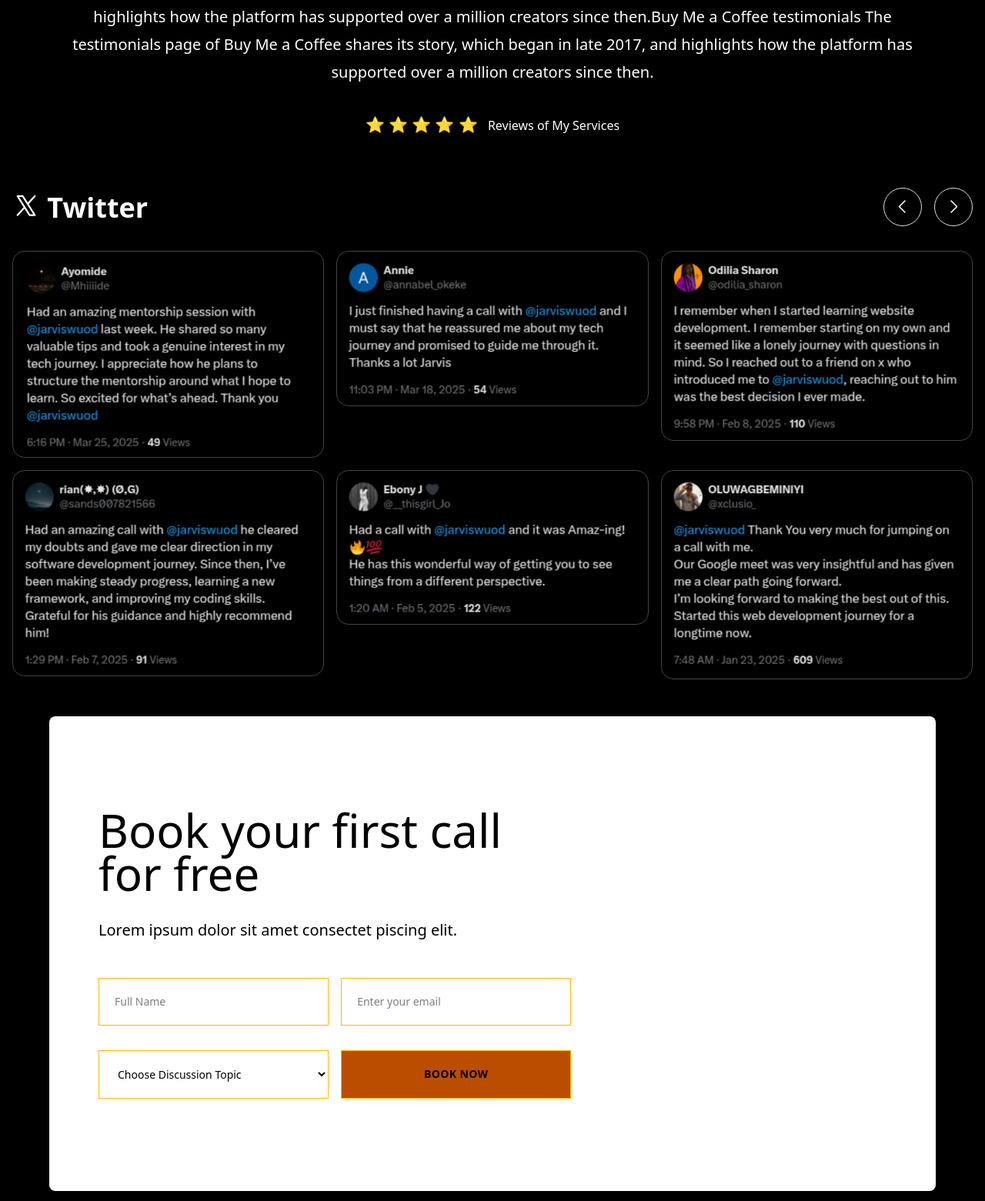
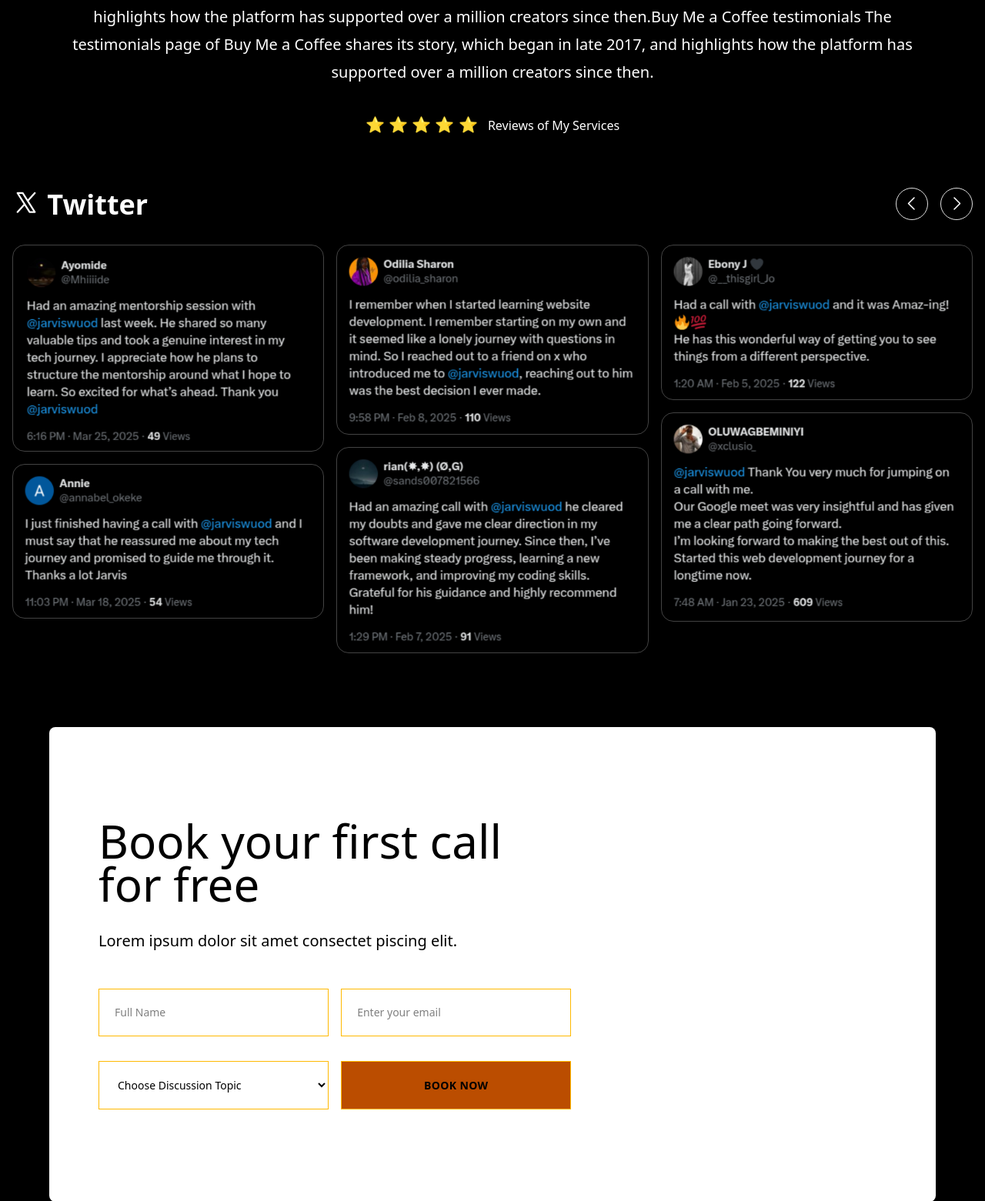
Before and after one commit to jarviswuod/jarvisWuodWebsite, a Django app: page / in a window 1280 px wide. Shown: the part 2955-4516 px from the top of the page at 77% size. Run offline with Django 5.2, Linux system fonts and the light colour scheme.

Commit message:
Added javascript; twitter testimonial level

```diff
--- /dev/null
+++ b/static/js/index.js
@@ -0,0 +1,24 @@
+// "use strict";
+
+// TWITTER TESTIMONIAL SLIDER
+console.log(121212);
+const testimonialUls = document.querySelectorAll("ul.testimonial.grid");
+console.log(testimonialUls);
+
+let current = 0;
+
+function showSlide(index) {
+  testimonialUls.forEach((ul, i) => ul.classList.toggle("hidden", i !== index));
+}
+
+function nextSlide() {
+  current = (current + 1) % testimonialUls.length;
+  showSlide(current);
+}
+
+function prevSlide() {
+  current = (current - 1 + testimonialUls.length) % testimonialUls.length;
+  showSlide(current);
+}
+
+showSlide(current); // init
--- /dev/null
+++ b/static/styles/index.css
@@ -0,0 +1,25 @@
+.scrollbar-hide::-webkit-scrollbar {
+  display: nne;
+}
+
+::-webkit-scrollbar {
+  width: 6px;
+}
+
+::-webkit-scrollbar-thumb {
+  background: #888;
+  border-radius: 10px;
+}
+
+::-webkit-scrollbar-thumb:hover {
+  background: #555;
+}
+
+ul::-webkit-scrollbar {
+  display: none;
+}
+
+ul {
+  -ms-overflow-style: none; /* IE/Edge */
+  scrollbar-width: none; /* Firefox */
+}
--- a/templates/base.html
+++ b/templates/base.html
@@ -6,6 +6,7 @@
     <meta charset="UTF-8" />
     <meta name="viewport" content="width=device-width, initial-scale=1.0" />
     <script src="https://cdn.jsdelivr.net/npm/@tailwindcss/browser@4"></script>
+
     <title>{% block title_content %}{% endblock title_content %}</title>
 
     <link
@@ -39,43 +40,18 @@
     />
     <link
       rel="manifest"
+      type="application/manifest+json"
       href="{% static
     '/favicon/site.webmanifest' %}"
     />
-
     <link
       rel="shortcut icon"
       type="image/png"
       href="{% static '/favicon/favicon.ico' %}"
     />
 
-    <style>
-      .scrollbar-hide::-webkit-scrollbar {
-        display: nne;
-      }
-
-      ::-webkit-scrollbar {
-        width: 6px;
-      }
-
-      ::-webkit-scrollbar-thumb {
-        background: #888;
-        border-radius: 10px;
-      }
-
-      ::-webkit-scrollbar-thumb:hover {
-        background: #555;
-      }
-
-      ul::-webkit-scrollbar {
-        display: none;
-      }
-
-      ul {
-        -ms-overflow-style: none; /* IE/Edge */
-        scrollbar-width: none; /* Firefox */
-      }
-    </style>
+    <link rel="stylesheet" href="{% static 'styles/index.css' %}" />
+    <script defer src="{% static 'js/index.js' %}"></script>
   </head>
   <body class="bg-black text-white">
     <header class="bg-black text-white">
--- a/templates/home.html
+++ b/templates/home.html
@@ -230,151 +230,194 @@
       </p>
       <p class="flex items-center gap-4">
         <i
-          class="ph ph-caret-left p-3 border-1 border-[#dedede] text-2xl rounded-full"
+          onclick="prevSlide()"
+          class="ph ph-caret-left p-2 border-1 border-[#dedede] text-2xl rounded-full cursor-pointer hover:bg-white hover:text-black duration-300 transform-all"
         >
         </i>
         <i
-          class="ph ph-caret-right p-3 border-1 border-[#dedede] text-2xl rounded-full"
+          onclick="nextSlide()"
+          class="ph ph-caret-right p-2 border-1 border-[#dedede] text-2xl rounded-full cursor-pointer hover:bg-white hover:text-black duration-300 transform-all"
         >
         </i>
       </p>
     </h4>
 
-    <ul class="grid grid-cols-3 gap-4 items-start">
-      <li class="border-1 border-[#434343] rounded-2xl overlow-hidden p-2">
+    <ul class="testimonial grid grid-cols-3 gap-4 items-start mb-24">
+      <li class="space-y-4">
+        <div class="border-1 border-[#434343] rounded-2xl overlow-hidden p-2">
           <img src="{% static "testimonials/image_1.png" %}" alt="twitter
           testimonial">
-      </li>
-      <li class="border-1 border-[#434343] rounded-2xl overlow-hidden p-2">
+        </div>
+        <div class="border-1 border-[#434343] rounded-2xl overlow-hidden p-2">
           <img src="{% static "testimonials/image_2.png" %}" alt="twitter
           testimonial">
+        </div>
       </li>
-      <li class="border-1 border-[#434343] rounded-2xl overlow-hidden p-2">
+      <li class="space-y-4">
+        <div class="border-1 border-[#434343] rounded-2xl overlow-hidden p-2">
           <img src="{% static "testimonials/image_3.png" %}" alt="twitter
           testimonial">
-      </li>
-      <li class="border-1 border-[#434343] rounded-2xl overlow-hidden p-2">
+        </div>
+        <div class="border-1 border-[#434343] rounded-2xl overlow-hidden p-2">
           <img src="{% static "testimonials/image_4.png" %}" alt="twitter
           testimonial">
+        </div>
       </li>
-      <li class="border-1 border-[#434343] rounded-2xl overlow-hidden p-2">
+      <li class="space-y-4">
+        <div class="border-1 border-[#434343] rounded-2xl overlow-hidden p-2">
           <img src="{% static "testimonials/image_5.png" %}" alt="twitter
           testimonial">
-      </li>
-      <li class="border-1 border-[#434343] rounded-2xl overlow-hidden p-2">
+        </div>
+        <div class="border-1 border-[#434343] rounded-2xl overlow-hidden p-2">
           <img src="{% static "testimonials/image_6.png" %}" alt="twitter
           testimonial">
+        </div>
+      </li>
+    </ul>
+    <ul class="testimonial grid grid-cols-3 gap-4 items-start mb-24 hidden">
+      <li class="space-y-4">
+        <div class="border-1 border-[#434343] rounded-2xl overlow-hidden p-2">
+          <img src="{% static "testimonials/image_7.png" %}" alt="twitter
+          testimonial">
+        </div>
+        <div class="border-1 border-[#434343] rounded-2xl overlow-hidden p-2">
+          <img src="{% static "testimonials/image_8.png" %}" alt="twitter
+          testimonial">
+        </div>
+      </li>
+      <li class="space-y-4">
+        <div class="border-1 border-[#434343] rounded-2xl overlow-hidden p-2">
+          <img src="{% static "testimonials/image_9.png" %}" alt="twitter
+          testimonial">
+        </div>
+        <div class="border-1 border-[#434343] rounded-2xl overlow-hidden p-2">
+          <img src="{% static "testimonials/image_10.png" %}" alt="twitter
+          testimonial">
+        </div>
       </li>
 
-      {% comment %}
-      <div>
-        <li class="border-1 border-[#434343] rounded-2xl overlow-hidden p-2">
-          <img src="{% static "testimonials/image_7.png" %}" alt="twitter
+      <li class="space-y-4">
+        <div class="border-1 border-[#434343] rounded-2xl overlow-hidden p-2">
+          <img src="{% static "testimonials/image_11.png" %}" alt="twitter
           testimonial">
+        </div>
+        <div class="border-1 border-[#434343] rounded-2xl overlow-hidden p-2">
+          <img src="{% static "testimonials/image_12.png" %}" alt="twitter
+          testimonial">
+        </div>
       </li>
-        <li class="border-1 border-[#434343] rounded-2xl overlow-hidden p-2">
-          <img src="{% static "testimonials/image_8.png" %}" alt="twitter
+    </ul>
+    <ul class="testimonial grid grid-cols-3 gap-4 items-start mb-24 hidden">
+      <li class="space-y-4">
+        <div class="border-1 border-[#434343] rounded-2xl overlow-hidden p-2">
+          <img src="{% static "testimonials/image_13.png" %}" alt="twitter
           testimonial">
+        </div>
+        <div class="border-1 border-[#434343] rounded-2xl overlow-hidden p-2">
+          <img src="{% static "testimonials/image_14.png" %}" alt="twitter
+          testimonial">
+        </div>
       </li>
 
-        <li class="border-1 border-[#434343] rounded-2xl overlow-hidden p-2">
-          <img src="{% static "testimonials/image_9.png" %}" alt="twitter
-          testimonial">
-        </li>
-        <li class="border-1 border-[#434343] rounded-2xl overlow-hidden p-2">
-          <img src="{% static "testimonials/image_10.png" %}" alt="twitter
-          testimonial">
-        </li>
-        <li class="border-1 border-[#434343] rounded-2xl overlow-hidden p-2">
-          <img src="{% static "testimonials/image_11.png" %}" alt="twitter
-          testimonial">
-        </li>
-        <li class="border-1 border-[#434343] rounded-2xl overlow-hidden p-2">
-          <img src="{% static "testimonials/image_12.png" %}" alt="twitter
-          testimonial">
-        </li>
-        <li class="border-1 border-[#434343] rounded-2xl overlow-hidden p-2">
-          <img src="{% static "testimonials/image_13.png" %}" alt="twitter
-          testimonial">
-        </li>
-        <li class="border-1 border-[#434343] rounded-2xl overlow-hidden p-2">
-          <img src="{% static "testimonials/image_14.png" %}" alt="twitter
-          testimonial">
-        </li>
-        <li class="border-1 border-[#434343] rounded-2xl overlow-hidden p-2">
+      <li class="space-y-4">
+        <div class="border-1 border-[#434343] rounded-2xl overlow-hidden p-2">
           <img src="{% static "testimonials/image_15.png" %}" alt="twitter
           testimonial">
-        </li>
-        <li class="border-1 border-[#434343] rounded-2xl overlow-hidden p-2">
+        </div>
+        <div class="border-1 border-[#434343] rounded-2xl overlow-hidden p-2">
           <img src="{% static "testimonials/image_16.png" %}" alt="twitter
           testimonial">
+        </div>
       </li>
-        <li class="border-1 border-[#434343] rounded-2xl overlow-hidden p-2">
+
+      <li class="space-y-4">
+        <div class="border-1 border-[#434343] rounded-2xl overlow-hidden p-2">
           <img src="{% static "testimonials/image_17.png" %}" alt="twitter
           testimonial">
-        </li>
-        <li class="border-1 border-[#434343] rounded-2xl overlow-hidden p-2">
+        </div>
+        <div class="border-1 border-[#434343] rounded-2xl overlow-hidden p-2">
           <img src="{% static "testimonials/image_18.png" %}" alt="twitter
           testimonial">
+        </div>
       </li>
-        <li class="border-1 border-[#434343] rounded-2xl overlow-hidden p-2">
+    </ul>
+    <ul class="testimonial grid grid-cols-3 gap-4 items-start mb-24 hidden">
+      <li class="space-y-4">
+        <div class="border-1 border-[#434343] rounded-2xl overlow-hidden p-2">
           <img src="{% static "testimonials/image_19.png" %}" alt="twitter
           testimonial">
-        </li>
-        <li class="border-1 border-[#434343] rounded-2xl overlow-hidden p-2">
+        </div>
+        <div class="border-1 border-[#434343] rounded-2xl overlow-hidden p-2">
           <img src="{% static "testimonials/image_20.png" %}" alt="twitter
           testimonial">
+        </div>
       </li>
-        <li class="border-1 border-[#434343] rounded-2xl overlow-hidden p-2">
+      <li class="space-y-4">
+        <div class="border-1 border-[#434343] rounded-2xl overlow-hidden p-2">
           <img src="{% static "testimonials/image_21.png" %}" alt="twitter
           testimonial">
-        </li>
-        <li class="border-1 border-[#434343] rounded-2xl overlow-hidden p-2">
+        </div>
+        <div class="border-1 border-[#434343] rounded-2xl overlow-hidden p-2">
           <img src="{% static "testimonials/image_22.png" %}" alt="twitter
           testimonial">
+        </div>
       </li>
-        <li class="border-1 border-[#434343] rounded-2xl overlow-hidden p-2">
+      <li class="space-y-4">
+        <div class="border-1 border-[#434343] rounded-2xl overlow-hidden p-2">
           <img src="{% static "testimonials/image_23.png" %}" alt="twitter
           testimonial">
-        </li>
-        <li class="border-1 border-[#434343] rounded-2xl overlow-hidden p-2">
+        </div>
+        <div class="border-1 border-[#434343] rounded-2xl overlow-hidden p-2">
           <img src="{% static "testimonials/image_24.png" %}" alt="twitter
           testimonial">
+        </div>
       </li>
-        <li class="border-1 border-[#434343] rounded-2xl overlow-hidden p-2">
+    </ul>
+    <ul class="testimonial grid grid-cols-3 gap-4 items-start mb-24 hidden">
+      <li class="space-y-4">
+        <div class="border-1 border-[#434343] rounded-2xl overlow-hidden p-2">
           <img src="{% static "testimonials/image_25.png" %}" alt="twitter
           testimonial">
-        </li>
-        <li class="border-1 border-[#434343] rounded-2xl overlow-hidden p-2">
+        </div>
+        <div class="border-1 border-[#434343] rounded-2xl overlow-hidden p-2">
           <img src="{% static "testimonials/image_26.png" %}" alt="twitter
           testimonial">
+        </div>
       </li>
-        <li class="border-1 border-[#434343] rounded-2xl overlow-hidden p-2">
+
+      <li class="space-y-4">
+        <div class="border-1 border-[#434343] rounded-2xl overlow-hidden p-2">
           <img src="{% static "testimonials/image_27.png" %}" alt="twitter
           testimonial">
-        </li>
-        <li class="border-1 border-[#434343] rounded-2xl overlow-hidden p-2">
+        </div>
+        <div class="border-1 border-[#434343] rounded-2xl overlow-hidden p-2">
           <img src="{% static "testimonials/image_28.png" %}" alt="twitter
           testimonial">
+        </div>
       </li>
-        <li class="border-1 border-[#434343] rounded-2xl overlow-hidden p-2">
+
+      <li class="space-y-4">
+        <div class="border-1 border-[#434343] rounded-2xl overlow-hidden p-2">
           <img src="{% static "testimonials/image_29.png" %}" alt="twitter
           testimonial">
-        </li>
-        <li class="border-1 border-[#434343] rounded-2xl overlow-hidden p-2">
+        </div>
+        <div class="border-1 border-[#434343] rounded-2xl overlow-hidden p-2">
           <img src="{% static "testimonials/image_30.png" %}" alt="twitter
           testimonial">
+        </div>
       </li>
-        <li class="border-1 border-[#434343] rounded-2xl overlow-hidden p-2">
+    </ul>
+    <ul class="testimonial grid grid-cols-3 gap-4 items-start mb-24 hidden">
+      <li class="space-y-4">
+        <div class="border-1 border-[#434343] rounded-2xl overlow-hidden p-2">
           <img src="{% static "testimonials/image_31.png" %}" alt="twitter
           testimonial">
-        </li>
-        <li class="border-1 border-[#434343] rounded-2xl overlow-hidden p-2">
+        </div>
+        <div class="border-1 border-[#434343] rounded-2xl overlow-hidden p-2">
           <img src="{% static "testimonials/image_32.png" %}" alt="twitter
           testimonial">
+        </div>
       </li>
-      </div>
-      {% endcomment %}
     </ul>
   </div>
 </section>
```
Lines whose indentation alone changed are shown as unchanged.
